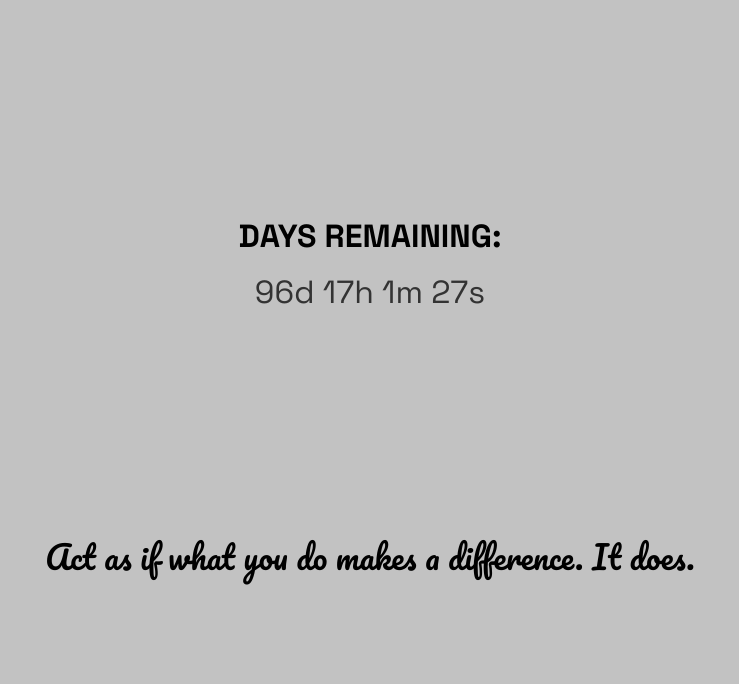
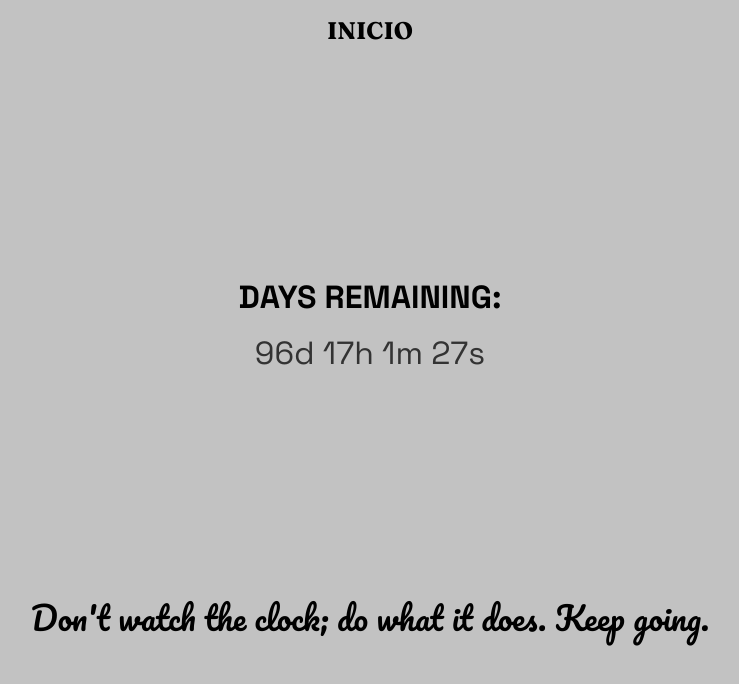
Before and after one commit to PgGitau/inicio, a plain HTML site: page index.html in a window 1280 px wide. Shown: the whole page, without its empty margins (270-1009 px from the left). Drawn offline with Linux system fonts and the light colour scheme.

Commit message:
edit quote comes after a minute not hour

```diff
--- a/index.html
+++ b/index.html
@@ -30,41 +30,20 @@
 </head>
 <body>
 
-<div class="header">
-    <h1>DAYS REMAINING:</h1>
-  <div id="countdown"></div>
-</div>
+    <nav>
+        <h1>INICIO</h1>
+    </nav>
+
+    <main>
+        <div class="header">
+            <h1>DAYS REMAINING:</h1>
+          <div id="countdown"></div>
+        </div>
 
 
 
-  <div id="quote"></div>
-
-  <script>
-    // Set the target date
-    const targetDate = new Date("December 31, 2024 23:59:59").getTime();
-
-    // Update the countdown every second
-    const countdownTimer = setInterval(() => {
-      const now = new Date().getTime(); // Get the current time
-      const timeRemaining = targetDate - now; // Calculate the remaining time
-
-      // Time calculations for days, hours, minutes, and seconds
-      const days = Math.floor(timeRemaining / (1000 * 60 * 60 * 24));
-      const hours = Math.floor((timeRemaining % (1000 * 60 * 60 * 24)) / (1000 * 60 * 60));
-      const minutes = Math.floor((timeRemaining % (1000 * 60 * 60)) / (1000 * 60));
-      const seconds = Math.floor((timeRemaining % (1000 * 60)) / 1000);
-
-      // Display the result in the element with id="countdown"
-      document.getElementById("countdown").innerHTML =
-        `${days}d ${hours}h ${minutes}m ${seconds}s`;
-
-      // If the countdown is over, display some text
-      if (timeRemaining < 0) {
-        clearInterval(countdownTimer);
-        document.getElementById("countdown").innerHTML = "Time's up!";
-      }
-    }, 1000);
-  </script>
+          <div id="quote"></div>
+    </main>
 
 </body>
 </html>
--- a/main.js
+++ b/main.js
@@ -24,19 +24,49 @@
     "Don’t wish it were easier. Wish you were better."
   ];
 
-  // Function to display a random quote each day
-  function displayDailyQuote() {
-    const today = new Date();
-    const startOfYear = new Date(today.getFullYear(), 0, 1);
-    const dayOfYear = Math.floor((today - startOfYear) / (1000 * 60 * 60 * 24));
+ // Function to display a random quote based on the minute
+ function displayMinuteQuote() {
+  const now = new Date();
+  const minute = now.getMinutes(); // Get the current minute
 
-    // Use the day of the year to get a unique quote
-    const quoteIndex = dayOfYear % quotes.length;
+  // Use the current minute to get a unique quote
+  const quoteIndex = minute % quotes.length;
 
-    // Display the quote
-    document.getElementById('quote').innerHTML = quotes[quoteIndex];
-  }
+  // Display the quote
+  document.getElementById('quote').innerHTML = quotes[quoteIndex];
+}
 
-  // Display the daily quote on page load
-  displayDailyQuote();
+// Initial display when the page loads
+displayMinuteQuote();
+
+// Update the quote every minute (60000 milliseconds = 1 minute)
+setInterval(displayMinuteQuote, 60000);
+
+
+
+//  DATE
+  // Set the target date
+  const targetDate = new Date("December 31, 2024 23:59:59").getTime();
+
+  // Update the countdown every second
+  const countdownTimer = setInterval(() => {
+    const now = new Date().getTime(); // Get the current time
+    const timeRemaining = targetDate - now; // Calculate the remaining time
+
+    // Time calculations for days, hours, minutes, and seconds
+    const days = Math.floor(timeRemaining / (1000 * 60 * 60 * 24));
+    const hours = Math.floor((timeRemaining % (1000 * 60 * 60 * 24)) / (1000 * 60 * 60));
+    const minutes = Math.floor((timeRemaining % (1000 * 60 * 60)) / (1000 * 60));
+    const seconds = Math.floor((timeRemaining % (1000 * 60)) / 1000);
+
+    // Display the result in the element with id="countdown"
+    document.getElementById("countdown").innerHTML =
+      `${days}d ${hours}h ${minutes}m ${seconds}s`;
+
+    // If the countdown is over, display some text
+    if (timeRemaining < 0) {
+      clearInterval(countdownTimer);
+      document.getElementById("countdown").innerHTML = "Time's up!";
+    }
+  }, 1000);
 })()
--- a/styles.css
+++ b/styles.css
@@ -17,14 +17,28 @@
     color: #333;
   }
 
-body {
+  body {
+    background-color: #0000003d;
+  }
+
+main {
     display: flex;
     align-items: center;
     justify-content: space-evenly;
     flex-direction: column;
     height: 100svh;
-    background-color: #0000003d;
+}
 
+nav {
+  display: flex;
+  align-items: center;
+  justify-content: center;
+  padding: 1rem;
+}
+
+nav h1 {
+  font-family: "Fraunces", serif;
+  color: #000000;
 }
 
 .header {
```
